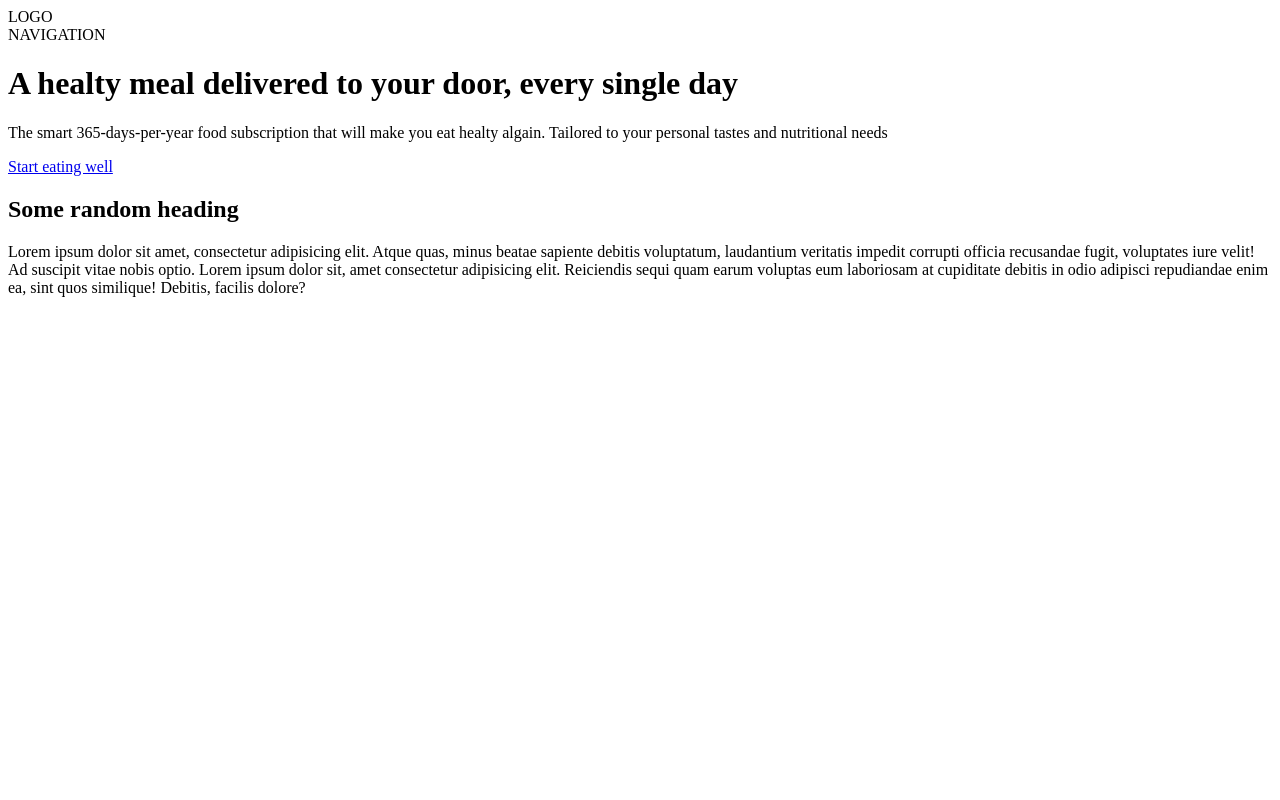
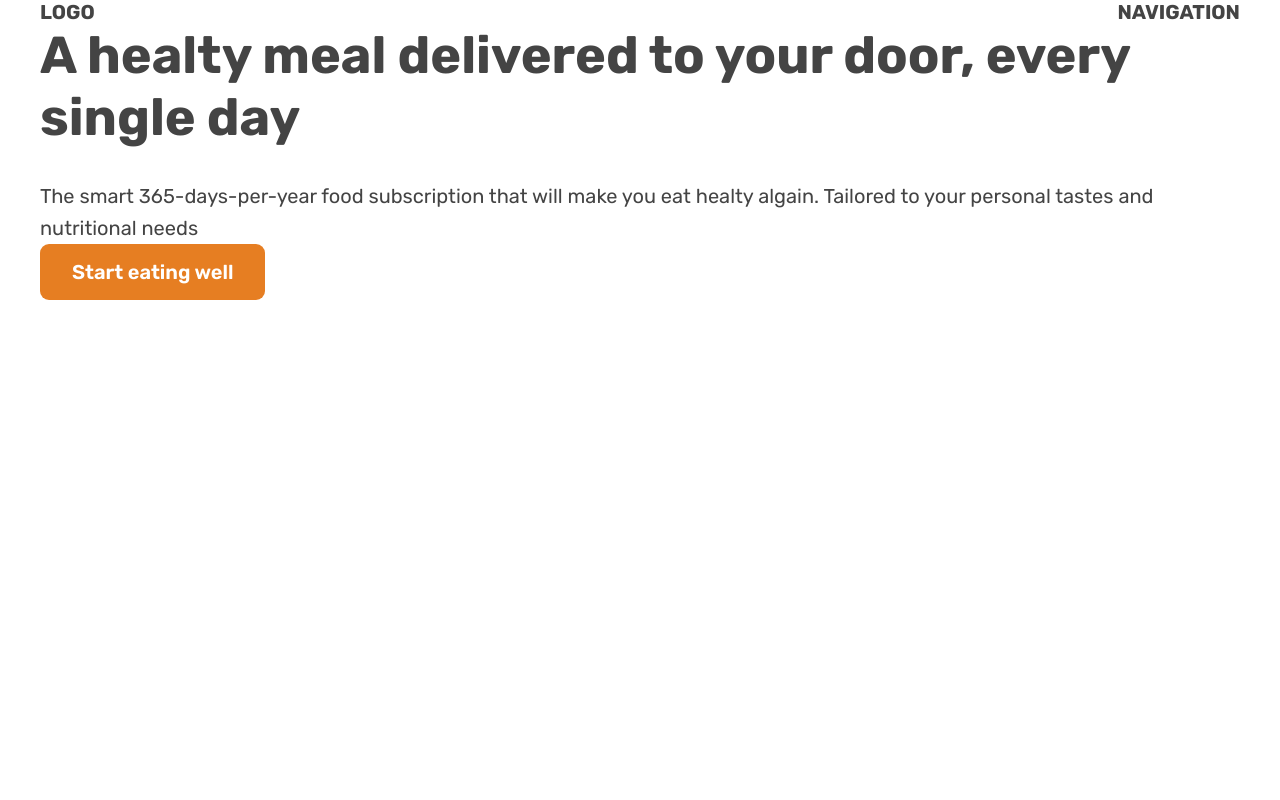
Before and after one commit to zamanmohamed/CSS, a plain HTML site: page starter/06-Components/05-hero.html in a window 1280 px wide. Shown: the top 800 px of the page. Drawn offline with Linux system fonts and the light colour scheme.

Commit message:
Building a Hero Section - Part 1

```diff
--- a/starter/06-Components/05-hero.html
+++ b/starter/06-Components/05-hero.html
@@ -5,16 +5,86 @@
     <meta http-equiv="X-UA-Compatible" content="IE=edge" />
     <meta name="viewport" content="width=device-width, initial-scale=1.0" />
     <title>Omifood Hero Section</title>
-    <style></style>
+    <!-- when we select the font in google font select size 400 500 and 700 -->
+    <link rel="preconnect" href="https://fonts.googleapis.com" />
+    <link rel="preconnect" href="https://fonts.gstatic.com" crossorigin />
+    <link
+      href="https://fonts.googleapis.com/css2?family=Rubik:wght@400;600;700&display=swap"
+      rel="stylesheet"
+    />
+    <style>
+      * {
+        margin: 0;
+        padding: 0;
+        box-sizing: border-box;
+      }
+
+      html {
+        font-family: "Rubik", "sans-serif";
+        color: #444;
+      }
+
+      /* Method of Create a container class */
+      .container {
+        /* top/bottem - 0 */
+        /* left/right - auto */
+        margin: 0 auto;
+        width: 1200px;
+      }
+
+      header {
+        height: 100vh;
+      }
+
+      nav {
+        font-size: 20px;
+        font-weight: 700;
+        display: flex;
+        justify-content: space-between;
+      }
+      h1 {
+        font-size: 52px;
+        margin-bottom: 32px;
+      }
+      p {
+        font-size: 20px;
+        line-height: 1.6;
+      }
+      .btn:link,
+      .btn:visited {
+        font-size: 20px;
+        font-weight: 600;
+        background-color: #e67e22;
+        color: #fff;
+        text-decoration: none;
+        /* Inline element වලට Inline ආකාරයටම පවත්වාගෙන top bottom padding එක් කිරීමට
+        අවශ්‍ය නම් inline-block එක එක් කරන්න */
+        display: inline-block;
+        padding: 16px 32px;
+        border-radius: 9px;
+      }
+
+      h2 {
+        font-size: 44px;
+        margin-bottom: 48px;
+      }
+
+      section {
+        /* top/bottem - 96 */
+        /* left/right - 0 */
+        padding: 96px 0;
+        background-color: #f7f7f7;
+      }
+    </style>
   </head>
   <body>
     <header>
-      <nav>
+      <nav class="container">
         <div>LOGO</div>
         <div>NAVIGATION</div>
       </nav>
       <div>
-        <div>
+        <div class="container">
           <h1>A healty meal delivered to your door, every single day</h1>
           <p>
             The smart 365-days-per-year food subscription that will make you eat
```
